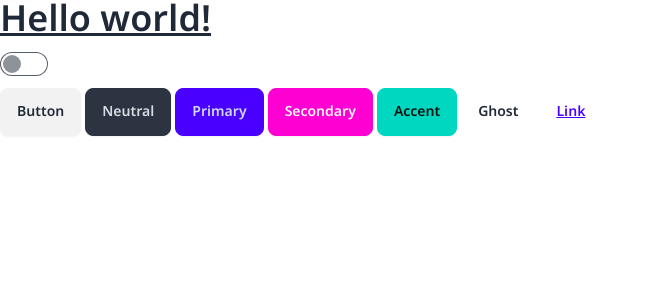
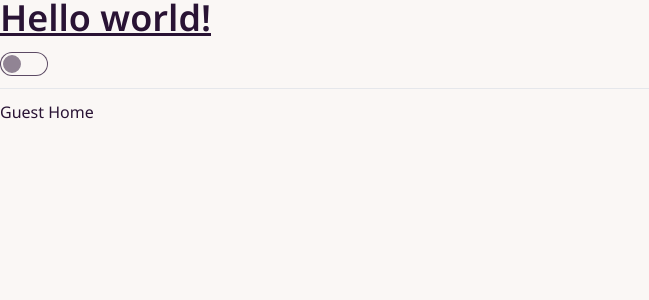
Before and after one commit to tratchapong/cc16-front, a React (Vite) app: page / in a window 1280 px wide. Shown: the top 300 px of the page, without its empty margins (0-649 px from the left). Built offline with nearby package versions, Linux system fonts and the light colour scheme.

Commit message:
add Router conditional by userRole

```diff
--- a/package.json
+++ b/package.json
@@ -11,7 +11,8 @@
   },
   "dependencies": {
     "react": "^18.2.0",
-    "react-dom": "^18.2.0"
+    "react-dom": "^18.2.0",
+    "react-router-dom": "^6.21.3"
   },
   "devDependencies": {
     "@tailwindcss/typography": "^0.5.10",
--- a/src/App.jsx
+++ b/src/App.jsx
@@ -1,4 +1,5 @@
 import { useState } from "react";
+import Router from "./routes/Router";
 
 function App() {
   const [toggle, setToggle] = useState(false);
@@ -7,22 +8,15 @@ function App() {
     setToggle(prv=>!prv)
   }
   return (
-    <div className="w-screen h-screen flex flex-col gap-3" data-theme={toggle ? 'dark': ''}>
+    <div className="min-h-screen flex flex-col gap-3" data-theme={toggle ? 'dark': 'cupcake'}>
       <div className="prose">
         <h1 className="underline">Hello world!</h1>
       </div>
       <div className="form-control">
         <input type="checkbox" className="toggle" checked={toggle} onChange={hdlToggle} />
       </div>
-      <div className="flex gap-1">
-        <button className="btn">Button</button>
-        <button className="btn btn-neutral">Neutral</button>
-        <button className="btn btn-primary">Primary</button>
-        <button className="btn btn-secondary">Secondary</button>
-        <button className="btn btn-accent">Accent</button>
-        <button className="btn btn-ghost">Ghost</button>
-        <button className="btn btn-link">Link</button>
-      </div>
+    <hr />
+    <Router />
     </div>
   );
 }
--- /dev/null
+++ b/src/routes/Router.jsx
@@ -0,0 +1,45 @@
+import {createBrowserRouter, RouterProvider, Outlet, Navigate} from 'react-router-dom'
+
+const routerTeacher = createBrowserRouter([
+  {
+    path : '/',
+    element: <Outlet />,
+    errorElement : <p className='text-4xl'>Page not found</p>,
+    children: [
+      { index: true, element: <p>Teacher Home</p> },
+      { path: '/new', element: <p>new Homework</p> },
+      { path: '/logout', element: <p>Logout</p> },
+    ]
+  }
+])
+const routerStudent = createBrowserRouter([
+  {
+    path : '/',
+    element: <Outlet />,
+    errorElement : <p className='text-4xl'>Page not found</p>,
+    children: [
+      { index: true, element: <p>Student Home</p> },
+      { path: '/logout', element: <p>Logout</p> },
+    ]
+  }
+])
+const routerGuest = createBrowserRouter([
+  {
+    path : '/',
+    element: <Outlet />,
+    errorElement : <Navigate to='/' />,
+    children: [
+      { index: true, element: <p>Guest Home</p> },
+    ]
+  }
+])
+
+export default function Router() {
+  let userRole = undefined
+  const finalRouter =  !userRole
+    ? routerGuest
+    : userRole==='teacher' ? routerTeacher : routerStudent
+  return (
+    <RouterProvider router={finalRouter}/>
+  )
+}
```
Also changed, not shown: src/layouts/Header.jsx (added), 1 other file (tests, documents, lock files or other folders).
